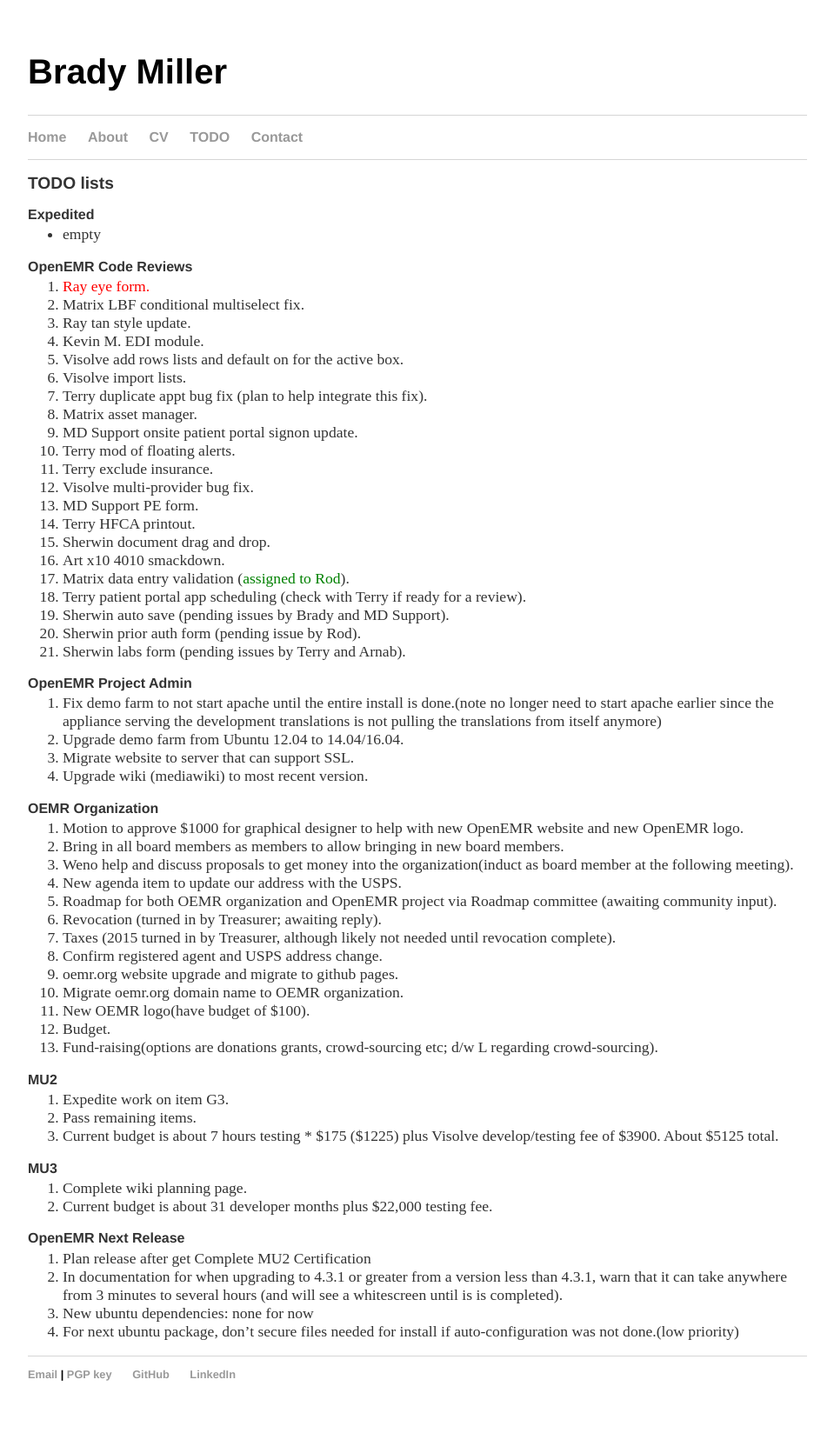
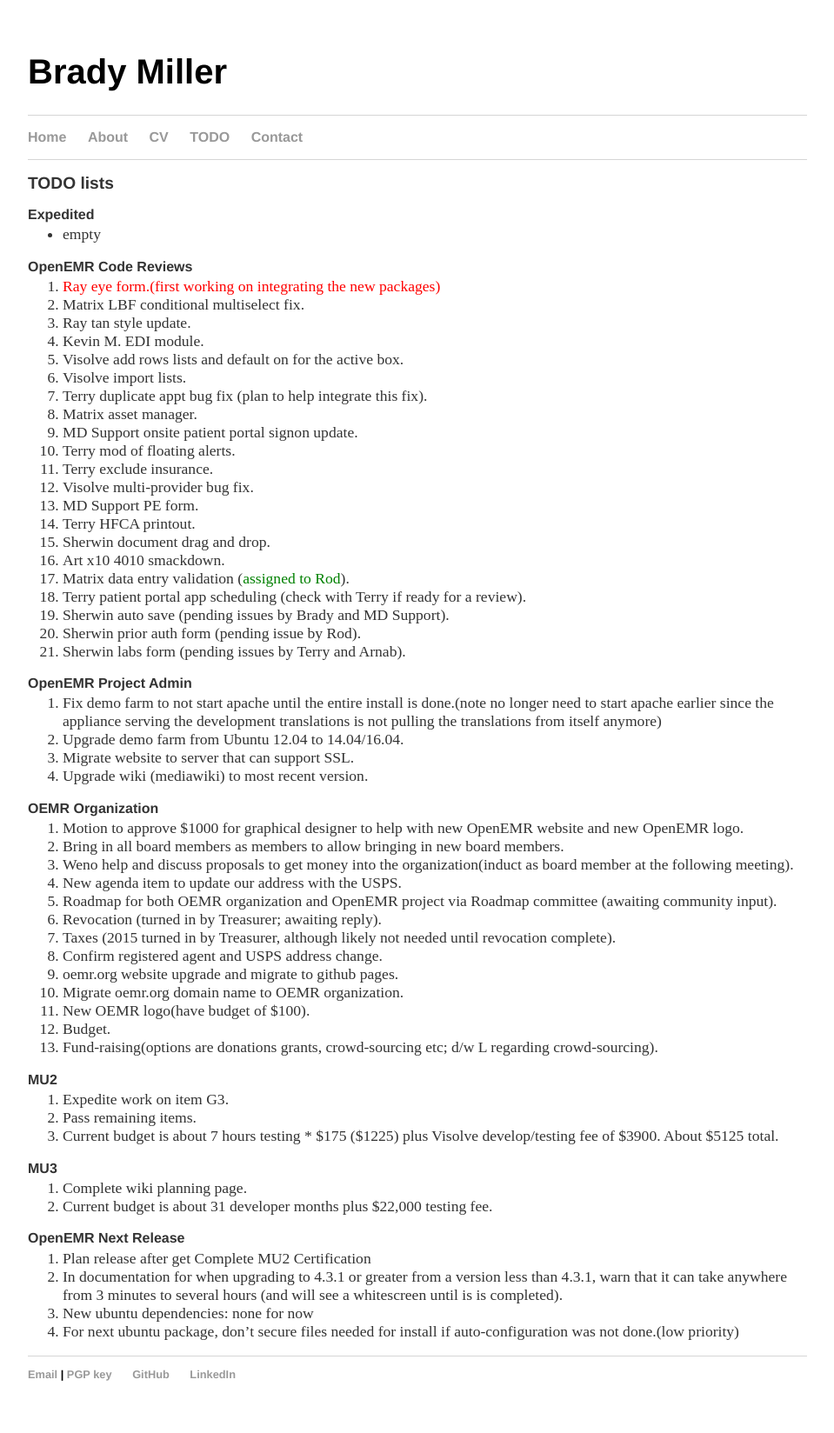
Before and after one commit to bradymiller/bradymiller.github.io, a Jekyll site: the page built from todo/index.md, in a window 1280 px wide. Shown: the whole page at 87% size, without its empty margins (160-1119 px from the left). Built offline with Jekyll 4.4.1, drawn with Linux system fonts in a browser that asks for light colours.

Commit message:
Update todo list

```diff
--- a/todo/index.md
+++ b/todo/index.md
@@ -7,7 +7,7 @@
 * empty
 
 ### OpenEMR Code Reviews
-1. <span style="color: red">Ray eye form.</span>
+1. <span style="color: red">Ray eye form.(first working on integrating the new packages)</span>
 1. Matrix LBF conditional multiselect fix.
 1. Ray tan style update.
 1. Kevin M. EDI module.
```
